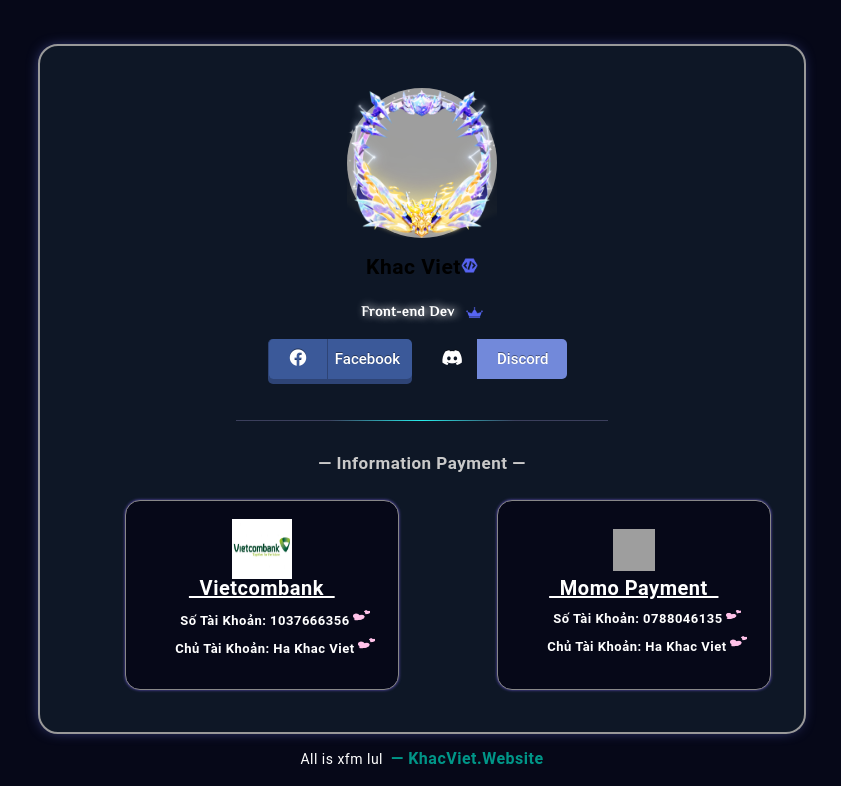
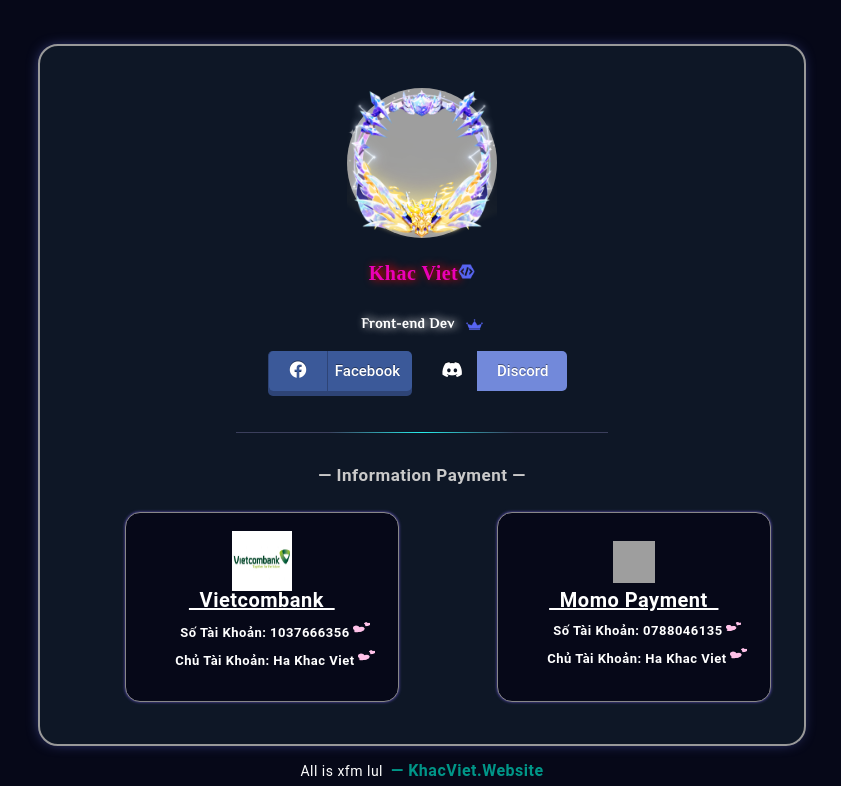
Before and after one commit to hkv2k11/hkv2k11.github.io, a PHP site: page / in a window 1280 px wide. Shown: the top 786 px of the page, without its empty margins (218-1059 px from the left). Run offline with PHP 8.4, Linux system fonts and the light colour scheme; some web fonts are replaced; grey boxes are pictures that could not be loaded.

Commit message:
Update mother.css

```diff
--- a/src/css/mother.css
+++ b/src/css/mother.css
@@ -61,7 +61,7 @@
     }
 }
 
-name {
+.HovaTen {
     font-family: Braah One;
     color: #eb00b8;
     padding: 0;
@@ -69,7 +69,7 @@
     line-height: 1.8;
     margin-bottom: 0;
     margin-top: -3px;
-    text-shadow: 3px 0 8px #3f0000
+    text-shadow: 3px 0 8px #ff0000
 }
 .TieuSu__ {
     font-family: Philosopher;
```
